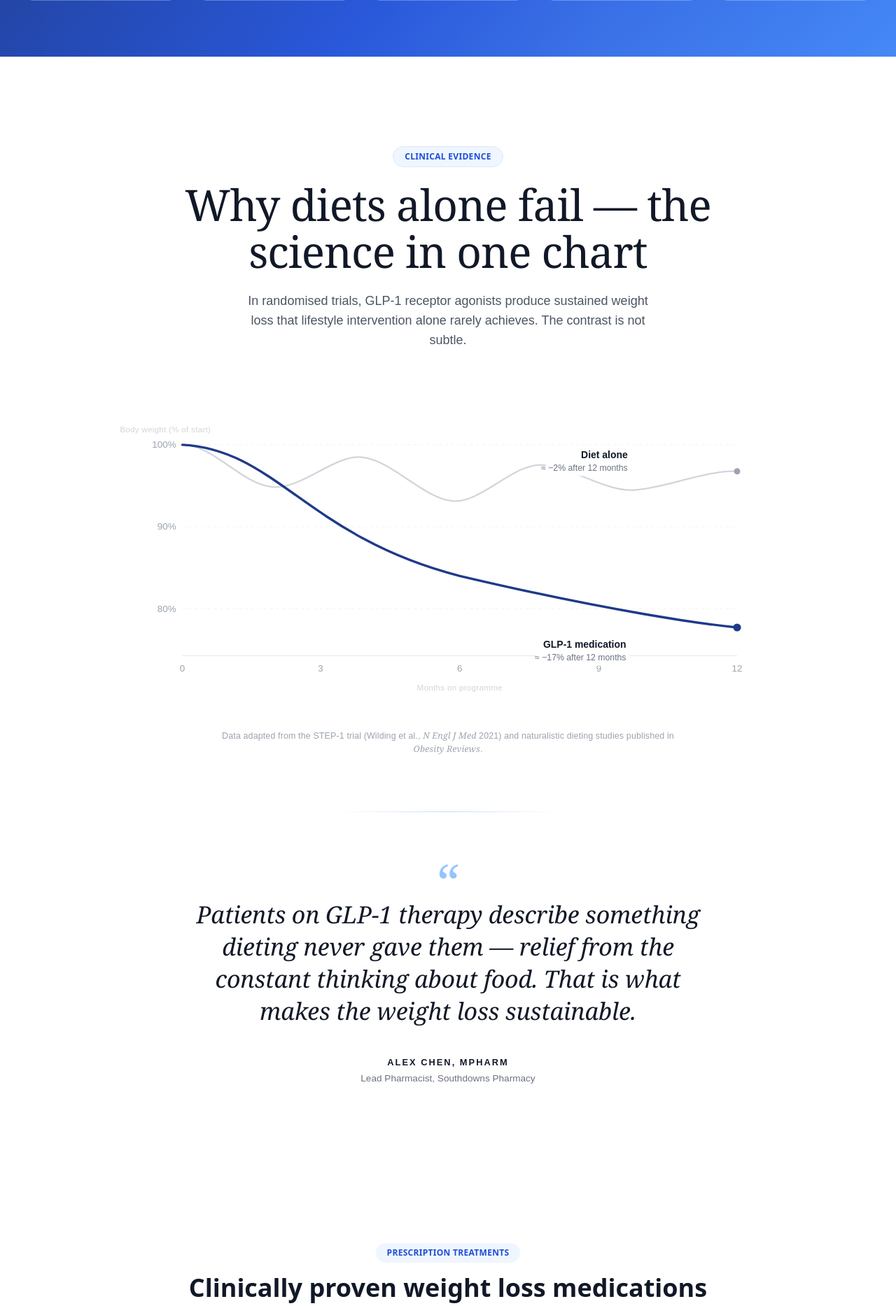
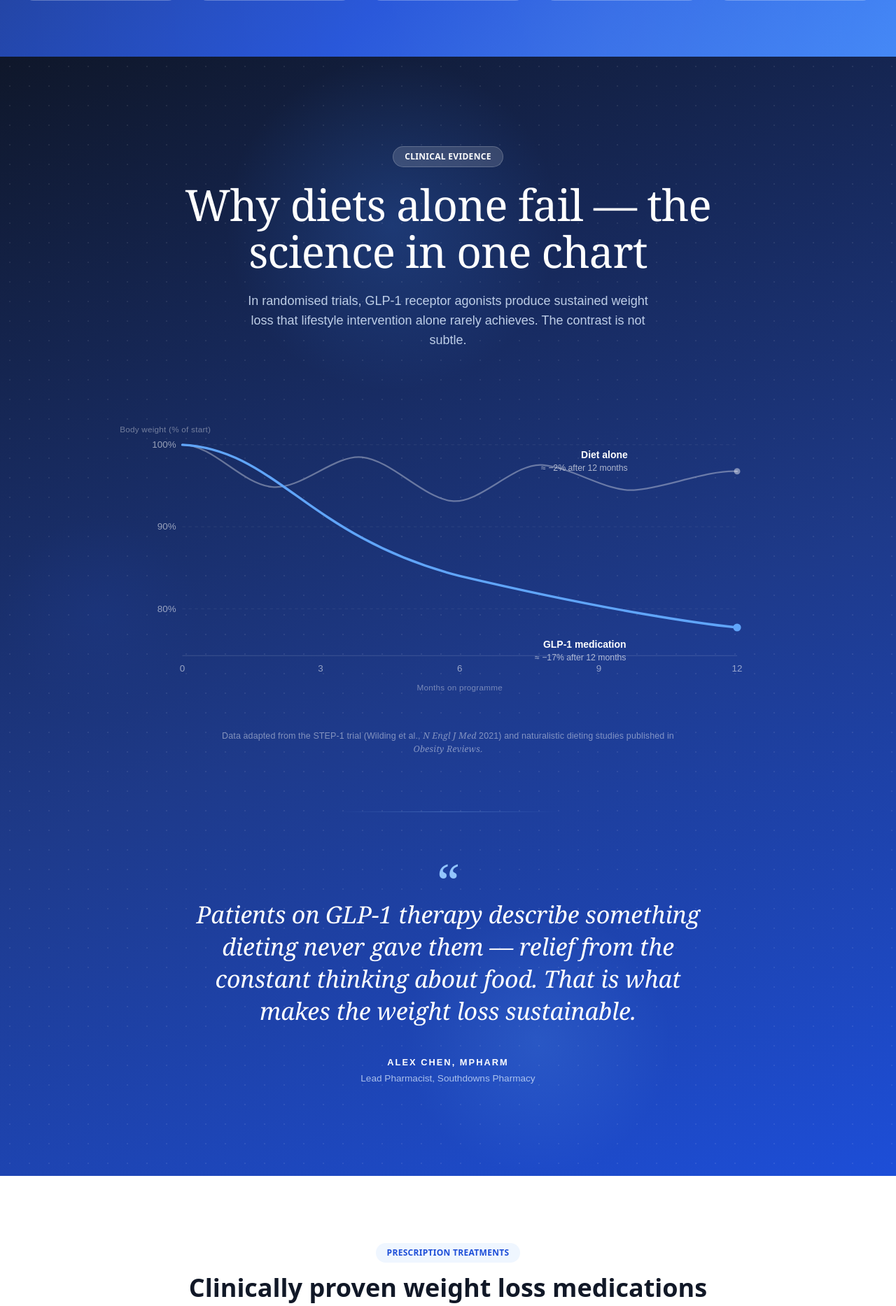
Before and after one commit to drewskibro/march-southdowns-updated-project-copy-copy, a WordPress theme: template southdowns-pharmacy-theme/page-templates/page-weight-loss.php in a window 1280 px wide. Shown: the part 1072-2939 px from the top of the page at 70% size. Run offline with PHP 8.4 and a stand-in for WordPress, Linux system fonts and the light colour scheme; the site name, menu and one post (Sample post) are stand-ins, and other content is empty; some libraries are stand-ins or nearby versions; some web fonts are replaced.

Commit message:
Rebrand Clinical Evidence section to match homepage blue/navy palette
- Replace white background with layered navy-to-blue gradient (160deg)
- Add three ambient radial glow divs and dot-pattern overlay for depth
- Add sci-section-inner wrapper class (z-10, relative) for layering
- Update eyebrow badge to glassmorphic white/15 style matching other blue sections
- Update all text/SVG fill colours for dark background (headlines white, subheads blue-100, axis labels semi-transparent white)
- Swap chart curve colours: diet curve to white/35, GLP-1 to #60a5fa (blue-400) so it pops on dark bg
- Remove opaque white <rect> backgrounds behind chart endpoint labels so they sit naturally on the blue gradient

https://claude.ai/code/session_01GhNSEKAbjLFXyPWLCVQKcB

```diff
--- a/southdowns-pharmacy-theme/page-templates/page-weight-loss.php
+++ b/southdowns-pharmacy-theme/page-templates/page-weight-loss.php
@@ -44,42 +44,43 @@ $wegovy_price   = sp_field( 'wl_wegovy_price',   'From &pound;149/month includin
   .yf-step:hover .yf-step-num { transform: scale(1.15); box-shadow: 0 0 0 8px rgba(59,130,246,0.15); }
   .yf-step-num { transition: transform 0.3s ease, box-shadow 0.3s ease; }
 
-  /* S3 — Editorial "Science" section — on-brand white/navy/blue palette */
+  /* S3 — Clinical Evidence section — layered blue/navy palette with depth */
   @import url('https://fonts.googleapis.com/css2?family=Fraunces:ital,opsz,wght@0,9..144,400;0,9..144,500;0,9..144,600;1,9..144,400&display=swap');
 
-  .sci-section { background: #ffffff; }
-  .sci-headline { font-family: 'Fraunces', Georgia, 'Times New Roman', serif; font-weight: 500; font-variation-settings: 'opsz' 96; letter-spacing: -0.015em; color: #111827; line-height: 1.08; }
-  .sci-subhead { font-family: 'Jost', sans-serif; color: #4b5563; font-weight: 300; }
-  .sci-footnote { font-family: 'Jost', sans-serif; font-size: 0.78rem; color: #9ca3af; font-weight: 300; letter-spacing: 0.01em; }
+  .sci-section { background: linear-gradient(160deg, #0f172a 0%, #1e3a8a 55%, #1d4ed8 100%); position: relative; overflow: hidden; }
+  .sci-section-inner { position: relative; z-index: 10; }
+  .sci-headline { font-family: 'Fraunces', Georgia, 'Times New Roman', serif; font-weight: 500; font-variation-settings: 'opsz' 96; letter-spacing: -0.015em; color: #ffffff; line-height: 1.08; }
+  .sci-subhead { font-family: 'Jost', sans-serif; color: rgba(219,234,254,0.85); font-weight: 300; }
+  .sci-footnote { font-family: 'Jost', sans-serif; font-size: 0.78rem; color: rgba(255,255,255,0.45); font-weight: 300; letter-spacing: 0.01em; }
   .sci-footnote em { font-family: 'Fraunces', Georgia, serif; font-style: italic; }
 
   /* Chart */
   .sci-chart-wrap { position: relative; }
   .sci-chart { width: 100%; height: auto; display: block; font-family: 'Jost', sans-serif; }
-  .sci-axis-line { stroke: #e5e7eb; stroke-width: 1; }
-  .sci-grid-line { stroke: #f3f4f6; stroke-width: 1; stroke-dasharray: 4 4; }
-  .sci-axis-label { fill: #9ca3af; font-size: 12px; font-weight: 400; }
-  .sci-axis-note { fill: #d1d5db; font-size: 10.5px; font-weight: 400; letter-spacing: 0.02em; }
+  .sci-axis-line { stroke: rgba(255,255,255,0.15); stroke-width: 1; }
+  .sci-grid-line { stroke: rgba(255,255,255,0.08); stroke-width: 1; stroke-dasharray: 4 4; }
+  .sci-axis-label { fill: rgba(255,255,255,0.55); font-size: 12px; font-weight: 400; }
+  .sci-axis-note { fill: rgba(255,255,255,0.4); font-size: 10.5px; font-weight: 400; letter-spacing: 0.02em; }
 
   .sci-curve { fill: none; stroke-linecap: round; stroke-linejoin: round; stroke-dasharray: 1; stroke-dashoffset: 1; transition: stroke-dashoffset 2.4s cubic-bezier(0.22, 1, 0.36, 1); }
-  .sci-curve--diet { stroke: #d1d5db; stroke-width: 2; transition-delay: 0.2s; }
-  .sci-curve--glp1 { stroke: #1e3a8a; stroke-width: 3; transition-delay: 0.6s; }
+  .sci-curve--diet { stroke: rgba(255,255,255,0.35); stroke-width: 2; transition-delay: 0.2s; }
+  .sci-curve--glp1 { stroke: #60a5fa; stroke-width: 3; transition-delay: 0.6s; }
   .yf-reveal.visible .sci-curve { stroke-dashoffset: 0; }
 
   .sci-endpoint { opacity: 0; transition: opacity 0.5s ease; transition-delay: 2.5s; }
   .sci-endpoint--glp1 { transition-delay: 2.9s; }
   .yf-reveal.visible .sci-endpoint { opacity: 1; }
-  .sci-endpoint-dot-diet { fill: #9ca3af; }
-  .sci-endpoint-dot-glp1 { fill: #1e3a8a; }
-  .sci-endpoint-label { font-size: 12.5px; font-weight: 600; fill: #111827; }
-  .sci-endpoint-sublabel { font-size: 11px; font-weight: 400; fill: #6b7280; }
+  .sci-endpoint-dot-diet { fill: rgba(255,255,255,0.45); }
+  .sci-endpoint-dot-glp1 { fill: #60a5fa; }
+  .sci-endpoint-label { font-size: 12.5px; font-weight: 600; fill: #ffffff; }
+  .sci-endpoint-sublabel { font-size: 11px; font-weight: 400; fill: rgba(255,255,255,0.65); }
 
   /* Pullquote */
-  .sci-quote { font-family: 'Fraunces', Georgia, serif; font-style: italic; font-weight: 400; font-variation-settings: 'opsz' 48; color: #111827; letter-spacing: -0.005em; line-height: 1.35; }
+  .sci-quote { font-family: 'Fraunces', Georgia, serif; font-style: italic; font-weight: 400; font-variation-settings: 'opsz' 48; color: #ffffff; letter-spacing: -0.005em; line-height: 1.35; }
   .sci-quote-mark { font-family: 'Fraunces', Georgia, serif; color: #93c5fd; line-height: 0.5; }
-  .sci-quote-author { font-family: 'Jost', sans-serif; font-size: 0.8rem; letter-spacing: 0.16em; text-transform: uppercase; color: #111827; font-weight: 600; }
-  .sci-quote-role { font-family: 'Jost', sans-serif; font-size: 0.85rem; color: #6b7280; font-weight: 300; }
-  .sci-divider { height: 1px; background: linear-gradient(90deg, transparent, #bfdbfe 50%, transparent); }
+  .sci-quote-author { font-family: 'Jost', sans-serif; font-size: 0.8rem; letter-spacing: 0.16em; text-transform: uppercase; color: #ffffff; font-weight: 600; }
+  .sci-quote-role { font-family: 'Jost', sans-serif; font-size: 0.85rem; color: rgba(219,234,254,0.75); font-weight: 300; }
+  .sci-divider { height: 1px; background: linear-gradient(90deg, transparent, rgba(147,197,253,0.3) 50%, transparent); }
 
   /* FAQ — native <details> accordion */
   .wl-faq-item { border: 1px solid #e5e7eb; border-radius: 1rem; overflow: hidden; transition: border-color 0.3s, box-shadow 0.3s, transform 0.3s; }
@@ -245,11 +246,18 @@ $wegovy_price   = sp_field( 'wl_wegovy_price',   'From &pound;149/month includin
      S3: THE SCIENCE — Brand-white bg, animated clinical chart, pharmacist pullquote
      ============================================================ -->
 <section class="sci-section py-20 md:py-28 lg:py-32">
-  <div class="max-w-5xl mx-auto px-6 sm:px-8 lg:px-8">
+  <!-- Ambient radial glows -->
+  <div class="absolute top-0 left-1/4 w-[480px] h-[480px] rounded-full pointer-events-none" style="background: radial-gradient(circle, rgba(59,130,246,0.22) 0%, transparent 70%);"></div>
+  <div class="absolute bottom-0 right-1/4 w-96 h-96 rounded-full pointer-events-none" style="background: radial-gradient(circle, rgba(96,165,250,0.18) 0%, transparent 70%);"></div>
+  <div class="absolute top-1/2 left-0 w-72 h-72 rounded-full pointer-events-none -translate-y-1/2" style="background: radial-gradient(circle, rgba(30,58,138,0.35) 0%, transparent 70%);"></div>
+  <!-- Dot pattern -->
+  <div class="absolute inset-0 pointer-events-none dot-pattern"></div>
+
+  <div class="sci-section-inner max-w-5xl mx-auto px-6 sm:px-8 lg:px-8">
 
     <!-- Header — brand pill eyebrow -->
     <div class="yf-reveal text-center mb-14 md:mb-20">
-      <span class="inline-block bg-blue-50 text-blue-700 text-xs font-semibold px-4 py-1.5 rounded-full uppercase tracking-wide border border-blue-100 mb-5 font-jost"><?php echo esc_html( $science_eyebrow ); ?></span>
+      <span class="inline-block bg-white/15 backdrop-blur-sm text-white text-xs font-semibold px-4 py-1.5 rounded-full uppercase tracking-wide border border-white/20 mb-5 font-jost"><?php echo esc_html( $science_eyebrow ); ?></span>
       <h2 class="sci-headline text-4xl sm:text-5xl md:text-[56px] lg:text-[62px] mb-6 max-w-3xl mx-auto"><?php echo $science_headline; ?></h2>
       <p class="sci-subhead text-base md:text-lg max-w-xl mx-auto leading-relaxed"><?php echo $science_subhead; ?></p>
     </div>
@@ -300,7 +308,6 @@ $wegovy_price   = sp_field( 'wl_wegovy_price',   'From &pound;149/month includin
 
         <!-- Diet endpoint -->
         <g class="sci-endpoint">
-          <rect x="555" y="52" width="110" height="38" rx="5" fill="white" fill-opacity="0.92"/>
           <circle class="sci-endpoint-dot-diet" cx="800" cy="84" r="4"/>
           <text x="660" y="67"  class="sci-endpoint-label"    text-anchor="end">Diet alone</text>
           <text x="660" y="83" class="sci-endpoint-sublabel" text-anchor="end">≈ −2% after 12 months</text>
@@ -308,7 +315,6 @@ $wegovy_price   = sp_field( 'wl_wegovy_price',   'From &pound;149/month includin
 
         <!-- GLP-1 endpoint -->
         <g class="sci-endpoint sci-endpoint--glp1">
-          <rect x="542" y="295" width="120" height="38" rx="5" fill="white" fill-opacity="0.92"/>
           <circle class="sci-endpoint-dot-glp1" cx="800" cy="284" r="5"/>
           <text x="658" y="310"  class="sci-endpoint-label"    text-anchor="end">GLP-1 medication</text>
           <text x="658" y="326" class="sci-endpoint-sublabel" text-anchor="end">≈ −17% after 12 months</text>
```
